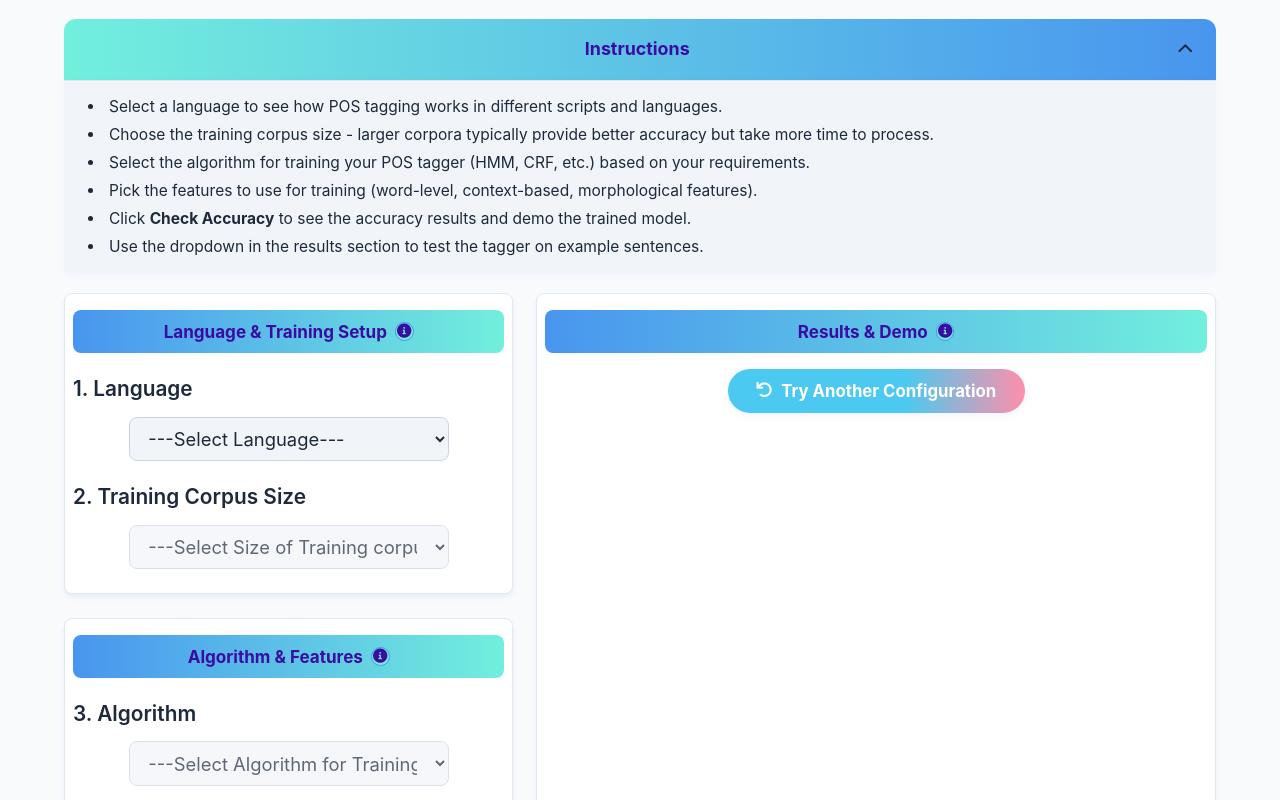
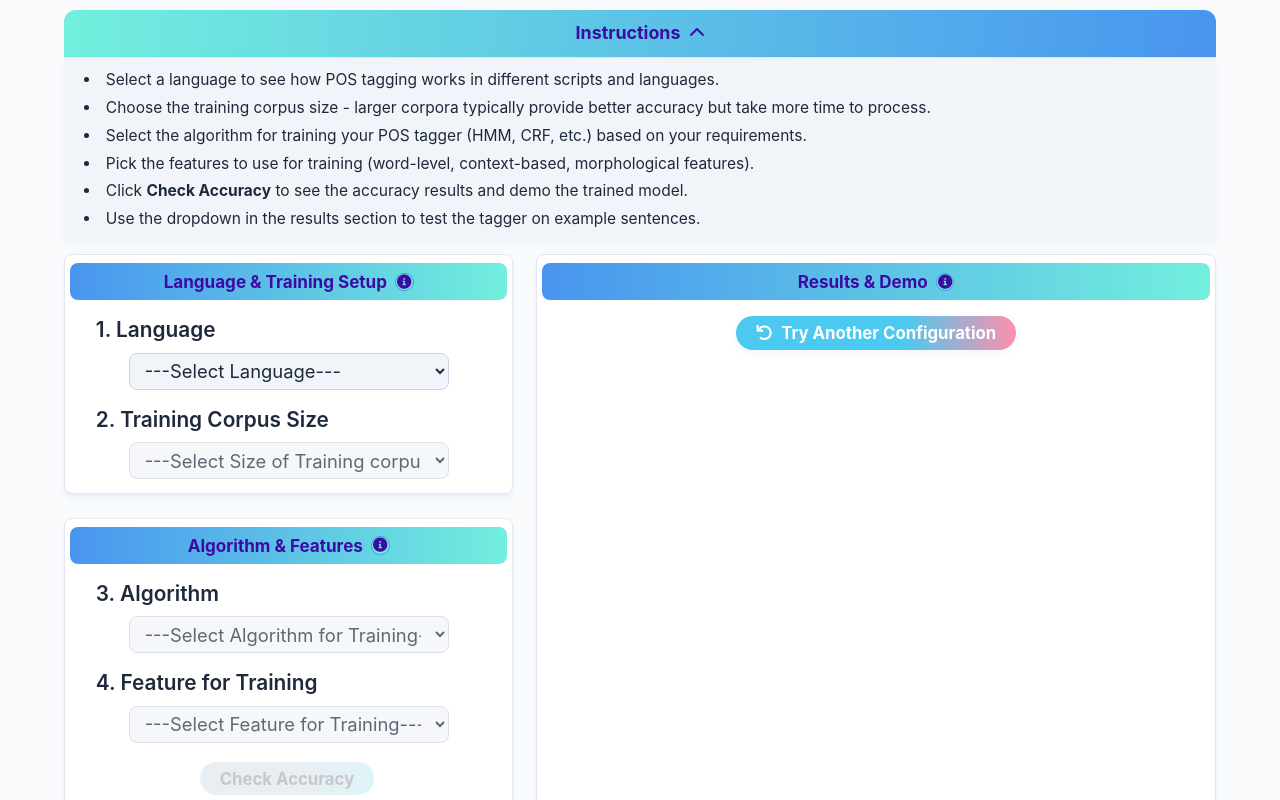
Before and after one commit to virtual-labs/exp-pos-tagger-iiith, a plain HTML site: page experiment/simulation/index.html in a window 1280 px wide. Both pictures are taken after a click on the element "Instructions". Shown: the top 800 px of the page. Drawn offline with Linux system fonts and the light colour scheme.

Commit message:
Final commit
Fixed - https://github.com/virtual-labs/exp-pos-tagger-iiith/issues/12

```diff
--- a/experiment/simulation/css/main.css
+++ b/experiment/simulation/css/main.css
@@ -170,19 +170,19 @@ h1,
   font-weight: 900;
   color: var(--color-primary-dark);
   text-align: center;
-  margin: 2rem 0 1.2rem 0;
+  margin: 1.2rem 0 0.8rem 0;
   letter-spacing: 0.01em;
   line-height: 1.1;
 }
 h2 {
   font-size: 2rem;
   font-weight: 700;
-  margin: 1.5rem 0 1rem 0;
+  margin: 1rem 0 0.6rem 0;
 }
 h3 {
   font-size: 1.3rem;
   font-weight: 600;
-  margin: 1.2rem 0 0.7rem 0;
+  margin: 0.8rem 0 0.4rem 0;
 }
 
 /* 2-Pane Layout */
@@ -201,7 +201,7 @@ h3 {
   box-sizing: border-box;
   width: 100%;
   overflow-wrap: break-word;
-  padding: 1rem 0.5rem;
+  padding: 0.5rem 0.3rem;
   box-shadow: var(--shadow-md);
   border-radius: var(--radius-md);
   border: 1px solid var(--pane-border);
@@ -265,7 +265,7 @@ h3 {
 .instructions-panel {
   width: 100%;
   max-width: 100%;
-  margin: 1.2rem auto 1.2rem auto;
+  margin: 0.6rem auto 0.8rem auto;
   box-sizing: border-box;
   display: flex;
   flex-direction: column;
@@ -277,7 +277,9 @@ h3 {
 .instructions-header {
   display: flex;
   align-items: center;
-  padding: 1rem 1.5rem;
+  justify-content: center;
+  gap: 10px;
+  padding: 0.6rem 1rem;
   background: linear-gradient(
     90deg,
     var(--color-secondary-light) 0%,
@@ -296,11 +298,18 @@ h3 {
   );
 }
 .instructions-header h3 {
-  margin: 0 0 0 0.5rem;
+  margin: 0;
   color: var(--color-primary-dark);
-  flex-grow: 1;
   font-weight: 700;
   font-size: 1.15em;
+}
+.arrow-icon {
+  color: var(--color-primary-dark);
+  font-size: 1rem;
+  transition: transform 0.3s ease;
+}
+.instructions-panel:not(.collapsed) .arrow-icon {
+  transform: rotate(180deg);
 }
 .toggle-btn {
   background: none;
@@ -318,7 +327,7 @@ h3 {
   transform: translateY(-1px);
 }
 .instructions-content {
-  padding: 0.7rem 0.5rem;
+  padding: 0.4rem 0.3rem;
   max-width: 100%;
   width: 100%;
   box-sizing: border-box;
@@ -358,8 +367,8 @@ h3 {
   display: flex;
   align-items: center;
   justify-content: center;
-  margin-bottom: 1rem;
-  padding: 0.5rem 1rem;
+  margin-bottom: 0.6rem;
+  padding: 0.3rem 0.6rem;
   background: linear-gradient(
     90deg,
     var(--color-primary-light) 0%,
@@ -388,7 +397,7 @@ h3 {
   border-radius: 2.2em;
   font-size: 1.08em;
   font-weight: 700;
-  padding: 0.7em 1.7em;
+  padding: 0.4em 1.2em;
   margin: 0.2em 0.2em 0.2em 0;
   box-shadow: 0 2px 8px rgba(67, 97, 238, 0.08);
   transition: background 0.2s, color 0.2s, box-shadow 0.2s, transform 0.1s;
@@ -465,7 +474,7 @@ h3 {
 select,
 input[type="text"] {
   display: block;
-  margin: 0.4em auto 0.4em auto;
+  margin: 0.3em auto 0.3em auto;
   width: 90%;
   min-width: 120px;
   max-width: 320px;
@@ -475,7 +484,7 @@ input[type="text"] {
   border-radius: var(--radius-md);
   font-size: 1.15rem;
   color: var(--color-neutral-800);
-  padding: 0.5em 0.8em;
+  padding: 0.3em 0.6em;
   transition: border-color 0.2s;
 }
 select:focus,
--- a/experiment/simulation/index.html
+++ b/experiment/simulation/index.html
@@ -21,8 +21,8 @@
         <!-- Instructions Panel -->
         <div class="instructions-panel">
           <div class="instructions-header clickable" id="instructionsTab">
-            <h3 style="text-align: center; flex-grow: 1">Instructions</h3>
-            <i class="fas fa-chevron-down toggle-icon"></i>
+            <h3>Instructions</h3>
+            <i class="fas fa-chevron-down arrow-icon"></i>
           </div>
           <div id="instructionsContent" class="instructions-content collapsed">
             <ul class="instructions-list">
--- a/experiment/simulation/js/main.js
+++ b/experiment/simulation/js/main.js
@@ -55,7 +55,7 @@ function renderAllSteps() {
   // Language
   document.getElementById(
     "step-language"
-  ).innerHTML = `<h3 class='step-heading'>1. Language</h3>
+  ).innerHTML = `<h3 class='step-heading'>&emsp;&nbsp;1. Language</h3>
         <select autocomplete='off' name='lang' id='lang-select'>
             <option value='null'>---Select Language---</option>
             <option value='eng'>English</option>
@@ -64,21 +64,21 @@ function renderAllSteps() {
   // Training size
   document.getElementById(
     "step-train-size"
-  ).innerHTML = `<h3 class='step-heading'>2. Training Corpus Size</h3>
+  ).innerHTML = `<h3 class='step-heading'>&emsp;&nbsp;2. Training Corpus Size</h3>
         <select name='train' id='train' disabled>
             <option value='null'>---Select Size of Training corpus---</option>
         </select>`;
   // Algorithm
   document.getElementById(
     "step-algo"
-  ).innerHTML = `<h3 class='step-heading'>3. Algorithm</h3>
+  ).innerHTML = `<h3 class='step-heading'>&emsp;&nbsp;3. Algorithm</h3>
         <select name='algo' id='algo' disabled>
             <option value='null'>---Select Algorithm for Training---</option>
         </select>`;
   // Feature
   document.getElementById(
     "step-feature"
-  ).innerHTML = `<h3 class='step-heading'>4. Feature for Training</h3>
+  ).innerHTML = `<h3 class='step-heading'>&emsp;&nbsp;4. Feature for Training</h3>
         <select name='feature' id='feature' disabled>
             <option value='null'>---Select Feature for Training---</option>
         </select>`;
@@ -307,26 +307,24 @@ function hideDemo() {
 function setupInstructionsPanel() {
   const tab = document.getElementById("instructionsTab");
   const instructionsContent = document.getElementById("instructionsContent");
-  const toggleIcon = tab ? tab.querySelector(".toggle-icon") : null;
+  const arrowIcon = tab ? tab.querySelector(".arrow-icon") : null;
+  const instructionsPanel = tab ? tab.closest(".instructions-panel") : null;
 
-  if (tab && instructionsContent) {
-    // Collapsed by default
+  if (tab && instructionsContent && instructionsPanel) {
+    // Start collapsed by default (instructions hidden)
     instructionsContent.classList.add("collapsed");
+    instructionsPanel.classList.add("collapsed");
 
     tab.addEventListener("click", () => {
       const isCollapsed = instructionsContent.classList.contains("collapsed");
       if (isCollapsed) {
+        // Expand: remove collapsed classes
         instructionsContent.classList.remove("collapsed");
-        if (toggleIcon) {
-          toggleIcon.classList.remove("fa-chevron-down");
-          toggleIcon.classList.add("fa-chevron-up");
-        }
+        instructionsPanel.classList.remove("collapsed");
       } else {
+        // Collapse: add collapsed classes
         instructionsContent.classList.add("collapsed");
-        if (toggleIcon) {
-          toggleIcon.classList.remove("fa-chevron-up");
-          toggleIcon.classList.add("fa-chevron-down");
-        }
+        instructionsPanel.classList.add("collapsed");
       }
     });
   }
```
